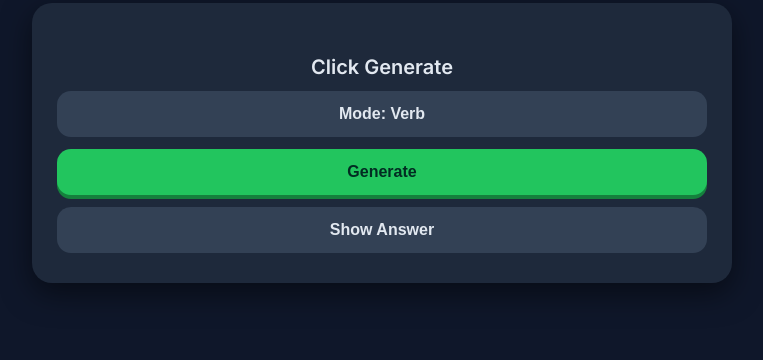
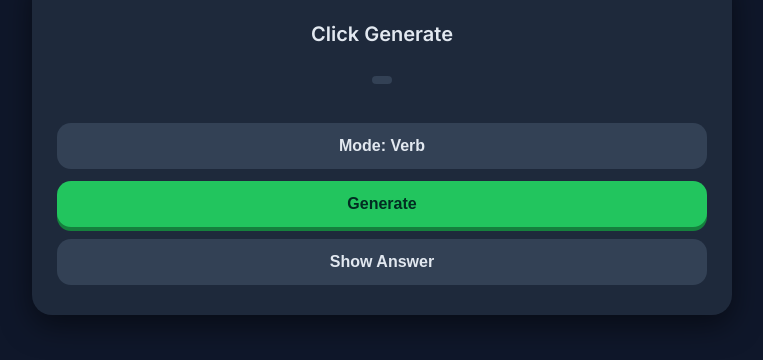
Before and after one commit to MNaufalM24/Arab, a plain HTML site: page index.html in a window 1280 px wide. Shown: the part 300-660 px from the top of the page, without its empty margins (258-1021 px from the left). Drawn offline with Linux system fonts and the light colour scheme.

Commit message:
Update index.html

```diff
--- a/index.html
+++ b/index.html
@@ -71,13 +71,16 @@
     }
 
     .label {
+      display: inline-block;
+      padding: 4px 10px;
       font-size: 12px;
-      color: #64748b;
-      margin-top: -10px;
+      color: #ffffff;
+      background: #334155;
+      border-radius: 999px;
+      margin-top: 8px;
       margin-bottom: 15px;
-      text-align: center;
+      font-weight: 600;
       letter-spacing: 1px;
-      text-transform: uppercase;
     }
 
     .buttons {
```
